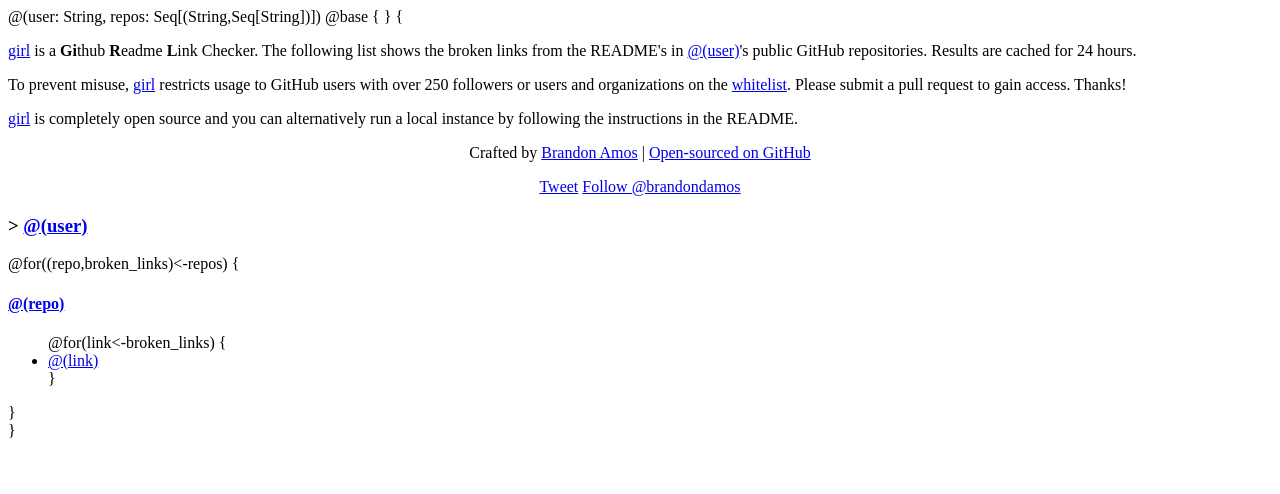
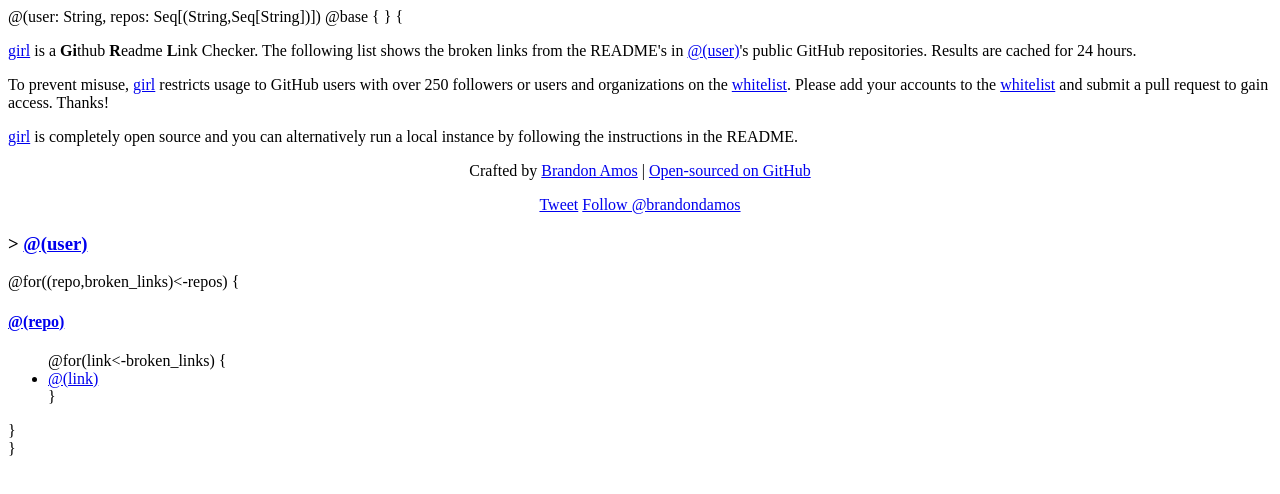
Before and after one commit to bamos/girl, a plain HTML site: page src/main/twirl/index.scala.html in a window 1280 px wide. Drawn offline with Linux system fonts and the light colour scheme.

Commit message:
Clarify whitelist note.

```diff
--- a/src/main/twirl/index.scala.html
+++ b/src/main/twirl/index.scala.html
@@ -18,7 +18,9 @@
         GitHub users with
         over 250 followers or users and organizations on the
         <a href="https://github.com/bamos/girl/blob/master/src/main/scala/Whitelist.scala">whitelist</a>.
-        Please submit a pull request to gain access. Thanks!
+        Please add your accounts to the
+        <a href="https://github.com/bamos/girl/blob/master/src/main/scala/Whitelist.scala">whitelist</a>
+        and submit a pull request to gain access. Thanks!
       </p>
 
       <p>
```
Also changed, not shown: src/main/twirl/whitelist.scala.html (+3 -1 lines), 1 other file.
